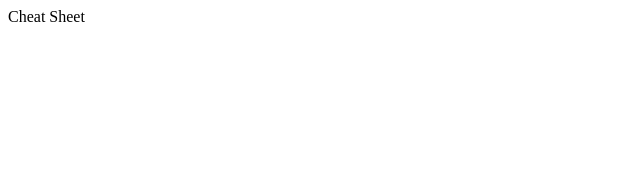
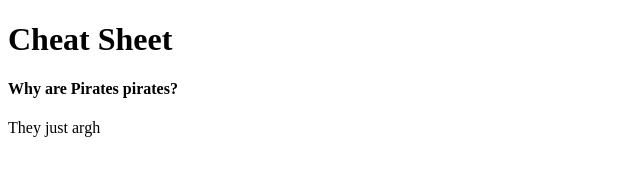
Before and after one commit to Tam-ski/group_cheatsheet, a plain HTML site: page index.html in a window 1280 px wide. Shown: the whole page, without its empty margins (0-640 px from the left). Drawn offline with Linux system fonts and the light colour scheme.

Commit message:
first joke added

```diff
--- a/index.html
+++ b/index.html
@@ -1,5 +1,9 @@
 <!DOCTYPE html>
 <html>
 	<head>
-		Cheat Sheet
+		<h1>Cheat Sheet </h1>
 	</head>
+	<body>
+<h4> Why are Pirates pirates?</h4>
+<p> They just argh</p>
+	</body>
```
Also changed, not shown: 1 other file.
